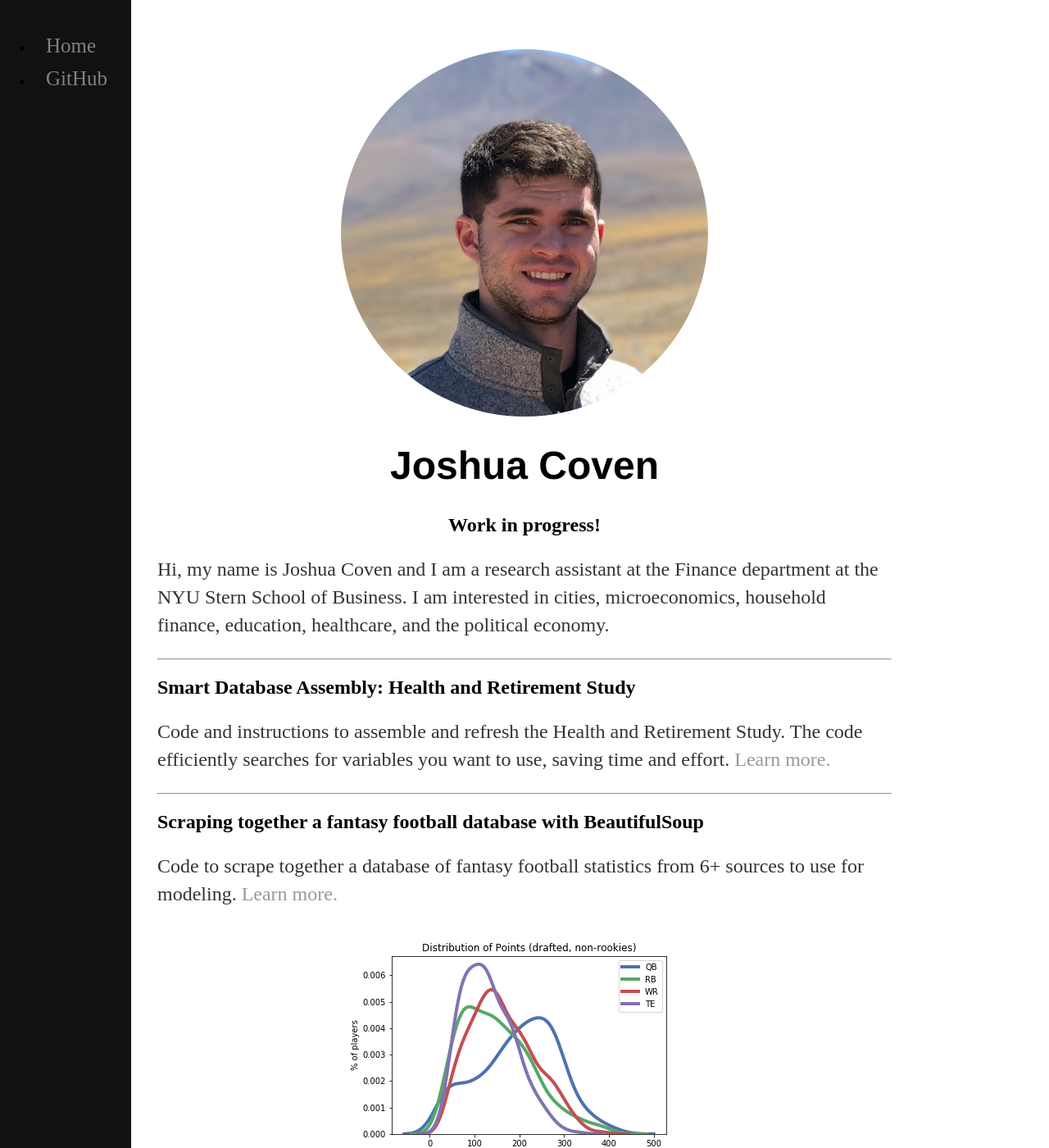
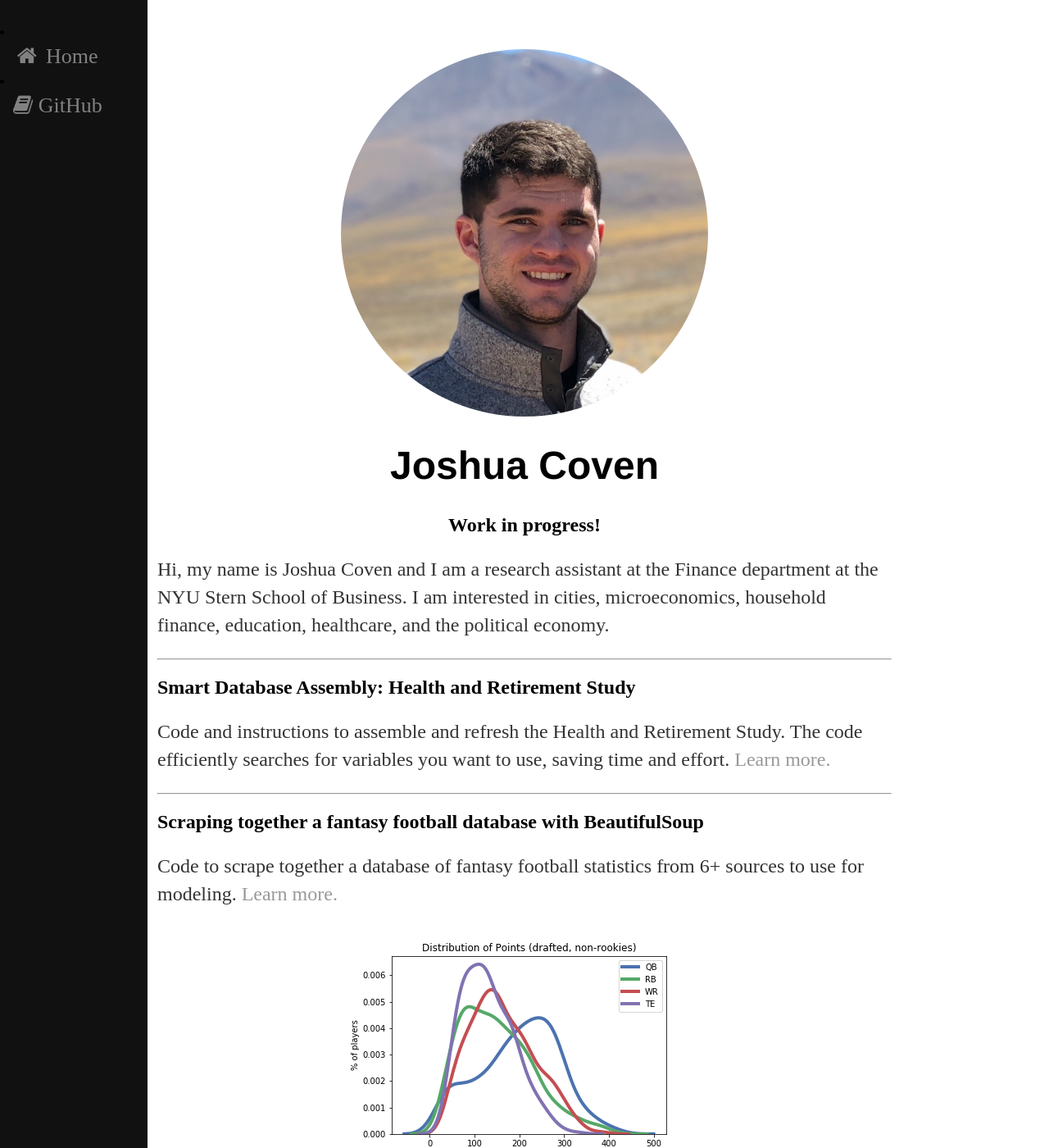
Before and after one commit to joshuacoven/joshuacoven.github.io, a Jekyll site: the page built from index.html, in a window 1280 px wide and 1400 px high. Shown: the whole window at 82% size. Built offline with Jekyll 4.4.1, drawn with Linux system fonts in a browser that asks for light colours.

Commit message:
added some icons to the sidenav

```diff
--- a/_layouts/default.html
+++ b/_layouts/default.html
@@ -4,15 +4,16 @@
 			<title>{{ page.title }}</title>
 			<!-- link to main stylesheet -->
 			<link rel="stylesheet" type="text/css" href="/css/main.css">
+			<link rel="stylesheet" href="https://cdnjs.cloudflare.com/ajax/libs/font-awesome/4.7.0/css/font-awesome.min.css">
 		</head>
 		<body>
 			<div class="sidenav">
-	    		<ul>
-	        		<li><a href="/">Home</a></li>
+
+	        		<li><a href="#home"><i class="fa fa-fw fa-home"></i> Home</a></li>
 	        		<!--<li><a href="/cv">CV</a></li>
 	        		<li><a href="/blog">Projects</a></li>-->
-	        		<li><a href="https://github.com/joshuacoven">GitHub</a></li>
-	    		</ul>
+	        		<li><a href="https://github.com/joshuacoven" class="list-group-item"><i class="fa fa-book"></i> GitHub</a></li>
+
 	    	</div>
 
 			<div class="container">
--- a/css/main.css
+++ b/css/main.css
@@ -46,21 +46,22 @@ ul.posts li {
 /* The sidebar menu */
 .sidenav {
   height: 100%; /* Full-height: remove this if you want "auto" height */
-  width: 160px; /* Set the width of the sidebar */
+  width: 180px; /* Set the width of the sidebar */
   position: fixed; /* Fixed Sidebar (stay in place on scroll) */
   z-index: 1; /* Stay on top */
   top: 0; /* Stay at the top */
   left: 0;
   background-color: #111; /* Black */
   overflow-x: hidden; /* Disable horizontal scroll */
-  padding-top: 20px;
+  padding-top: 30px;
 }
 
 /* The navigation menu links */
 .sidenav a {
   padding: 6px 8px 6px 16px;
   text-decoration: none;
-  font-size: 25px;
+  font-size: 26px;
+  text-align: left;
   color: #818181;
   display: block;
 }
@@ -72,7 +73,7 @@ ul.posts li {
 
 /* Style page content */
 .main {
-  margin-left: 160px; /* Same as the width of the sidebar */
+  margin-left: 180px; /* Same as the width of the sidebar */
   padding: 0px 10px;
 }
 
```
